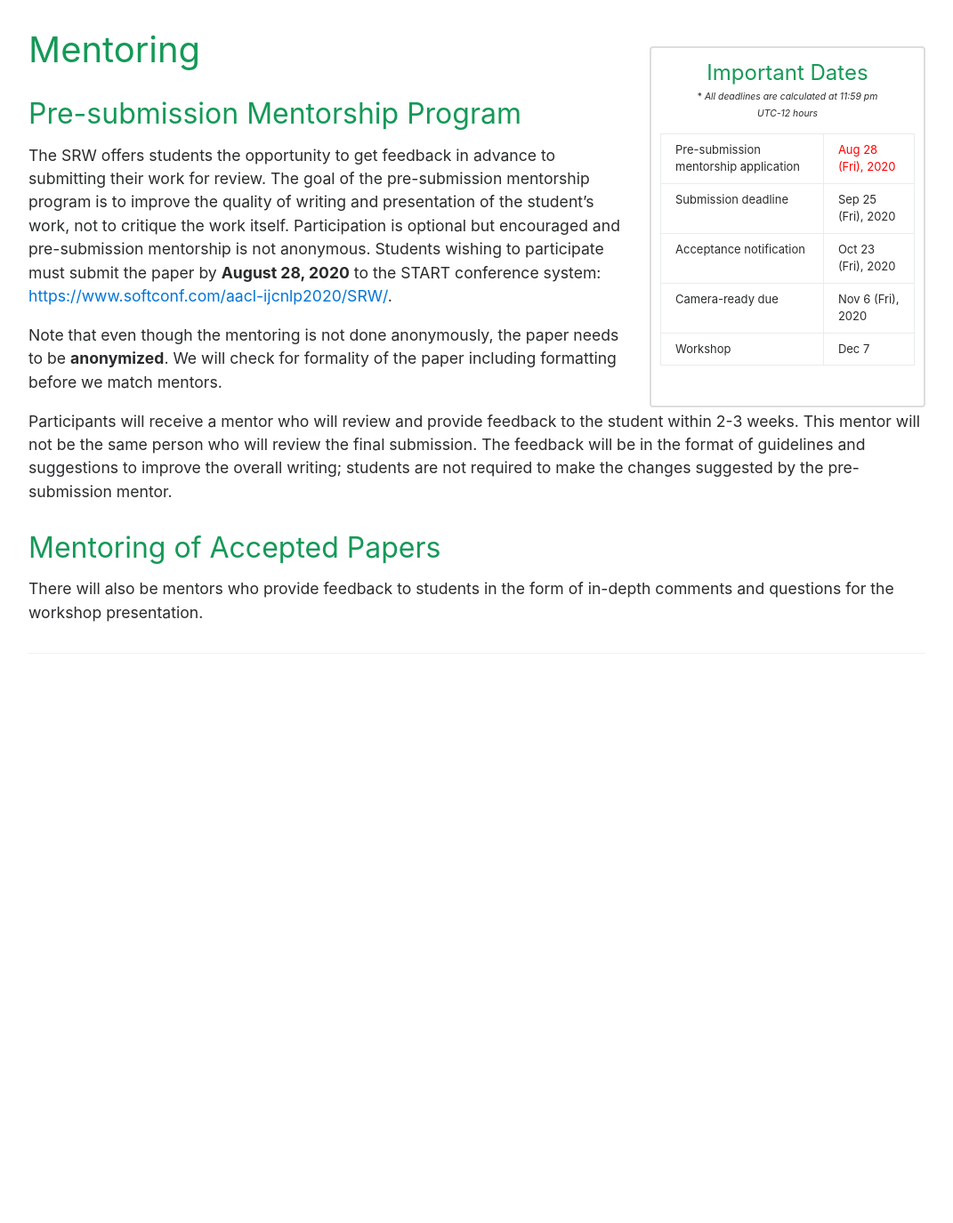
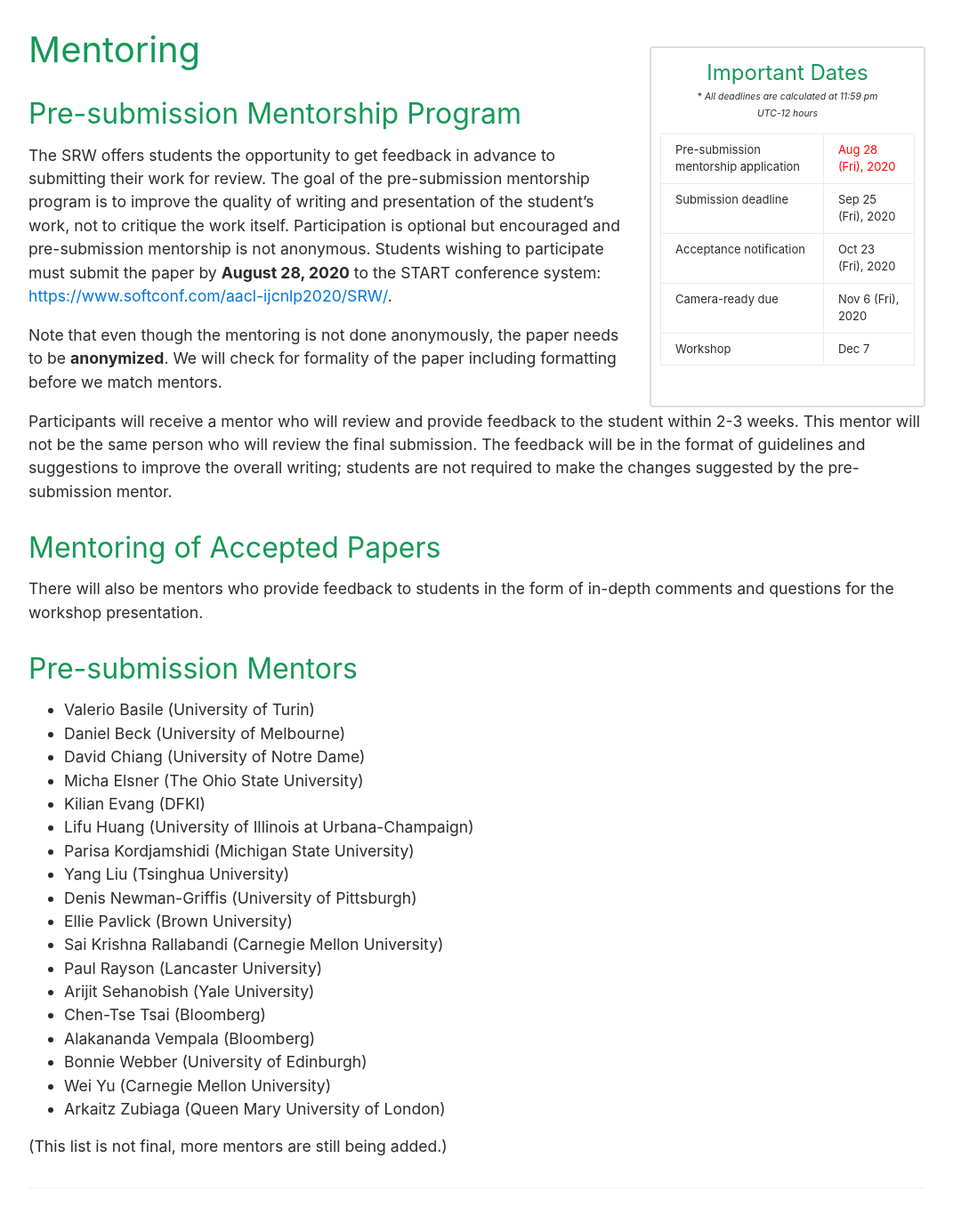
Before and after one commit to aacl2023-srw/aacl2023-srw.github.io, a Jekyll site: the page built from mentoring.md, in a window 1280 px wide and 1400 px high, scrolled down 390 px. Shown: the top 1375 px of the window at 89% size, without its empty margins (104-1175 px from the left). Built offline with Jekyll 4.4.1, drawn with Linux system fonts in a browser that asks for light colours; before the commit the page ends 1189 px from its top, so only the background shows below that.

Commit message:
add initial list of pre-submission mentor

```diff
--- a/mentoring.md
+++ b/mentoring.md
@@ -17,3 +17,25 @@ Participants will receive a mentor who will review and provide feedback to the s
 ## Mentoring of Accepted Papers
 
 There will also be mentors who provide feedback to students in the form of in-depth comments and questions for the workshop presentation.
+
+## Pre-submission Mentors
+- Valerio Basile (University of Turin)
+- Daniel Beck (University of Melbourne)
+- David Chiang (University of Notre Dame)
+- Micha Elsner (The Ohio State University)
+- Kilian Evang (DFKI)
+- Lifu Huang (University of Illinois at Urbana-Champaign)
+- Parisa Kordjamshidi (Michigan State University)
+- Yang Liu (Tsinghua University)
+- Denis Newman-Griffis (University of Pittsburgh)
+- Ellie Pavlick (Brown University)
+- Sai Krishna Rallabandi (Carnegie Mellon University)
+- Paul Rayson (Lancaster University)
+- Arijit Sehanobish (Yale University)
+- Chen-Tse Tsai (Bloomberg)
+- Alakananda Vempala (Bloomberg)
+- Bonnie Webber (University of Edinburgh)
+- Wei Yu (Carnegie Mellon University)
+- Arkaitz Zubiaga (Queen Mary University of London)
+
+(This list is not final, more mentors are still being added.)
```
